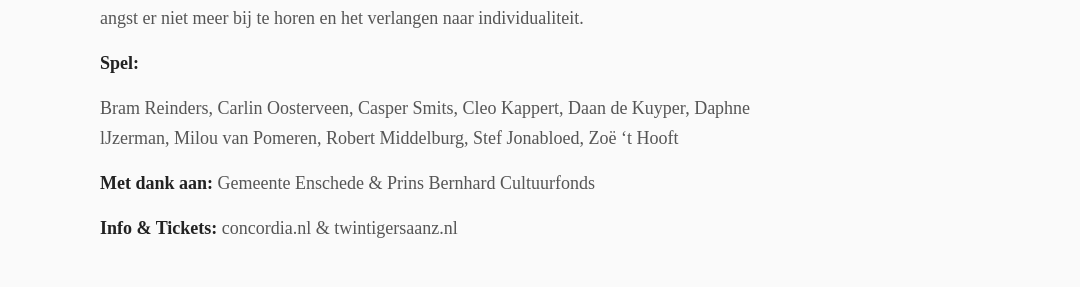
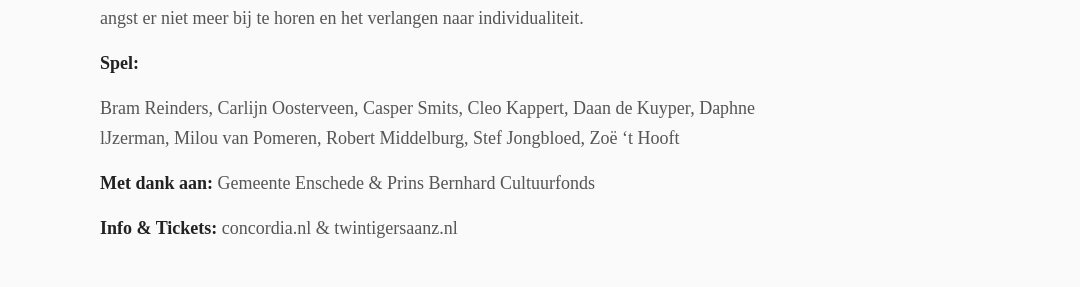
Before and after one commit to cmitz/twintigersaanz, a Jekyll site: the page built from _posts/2023-03-29-voorstelling-conform-de-norm-2023.md, in a window 1280 px wide. Shown: the part 1612-1899 px from the top of the page, without its empty margins (200-1280 px from the left). Built offline with Jekyll 4.4.1, drawn with Linux system fonts in a browser that asks for light colours; some web fonts are replaced.

Commit message:
Fix typo in names

```diff
--- a/_posts/2023-03-29-voorstelling-conform-de-norm-2023.md
+++ b/_posts/2023-03-29-voorstelling-conform-de-norm-2023.md
@@ -22,7 +22,7 @@ Twintigers aan Z verkent met deze eigenzinnige voorstelling het spanningsveld tu
 
 **Spel:**
 
-Bram Reinders, Carlin Oosterveen, Casper Smits, Cleo Kappert, Daan de Kuyper, Daphne lJzerman, Milou van Pomeren, Robert Middelburg, Stef Jonabloed, Zoë 't Hooft
+Bram Reinders, Carlijn Oosterveen, Casper Smits, Cleo Kappert, Daan de Kuyper, Daphne lJzerman, Milou van Pomeren, Robert Middelburg, Stef Jongbloed, Zoë 't Hooft
 
 **Met dank aan:**
 Gemeente Enschede & Prins Bernhard Cultuurfonds
--- a/_projects/conform-de-norm.html
+++ b/_projects/conform-de-norm.html
@@ -14,7 +14,7 @@ gallery:
 <p>Twintigers aan Z verkent met deze eigenzinnige voorstelling het spanningsveld tussen de angst er niet meer bij te horen en het verlangen naar individualiteit.</p>
 
 <h3>Spel:</h3>
-<p>Bram Reinders, Carlin Oosterveen, Casper Smits, Cleo Kappert, Daan de Kuyper, Daphne lJzerman, Milou van Pomeren, Robert Middelburg, Stef Jonabloed, Zoë 't Hooft</p>
+<p>Bram Reinders, Carlijn Oosterveen, Casper Smits, Cleo Kappert, Daan de Kuyper, Daphne lJzerman, Milou van Pomeren, Robert Middelburg, Stef Jongbloed, Zoë 't Hooft</p>
 
 <h3>Met dank aan:</h3>
 <p>Gemeente Enschede & Prins Bernhard Cultuurfonds</p>
```
